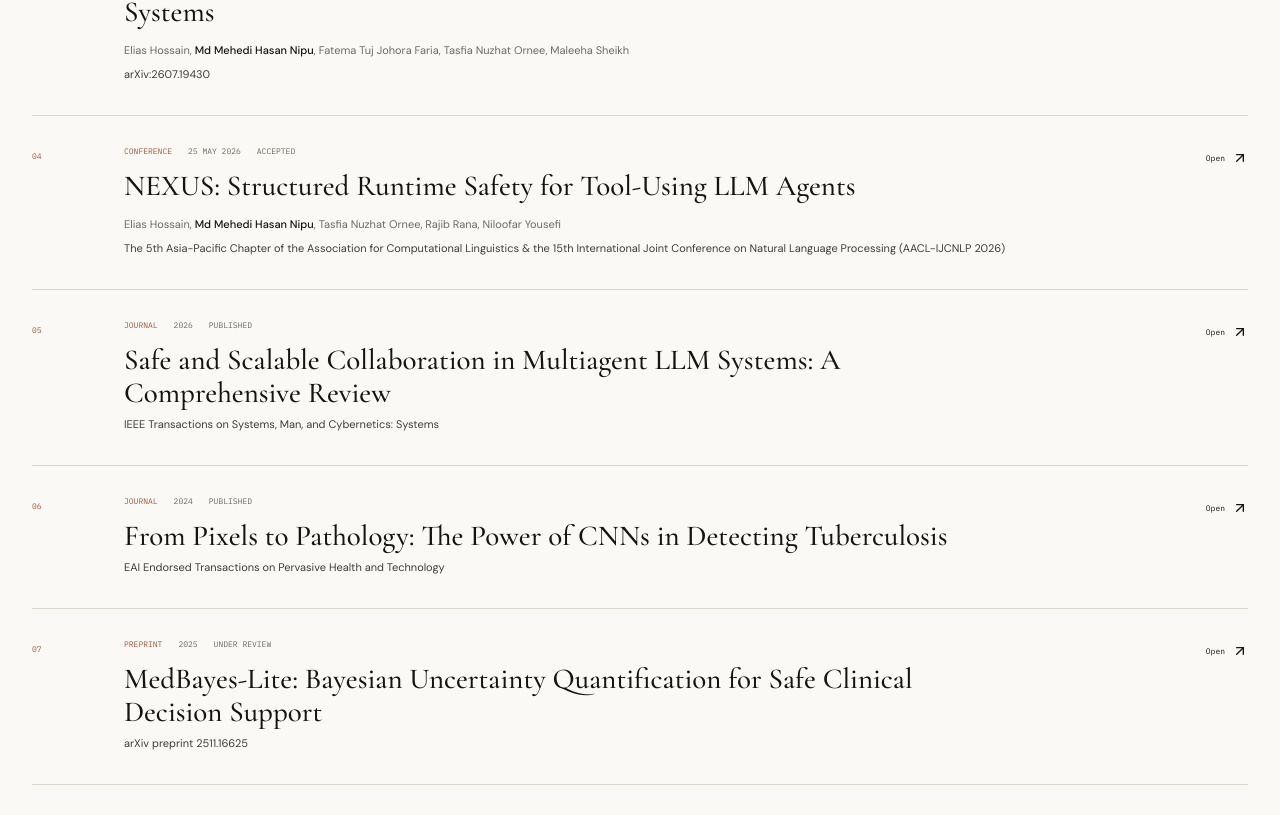
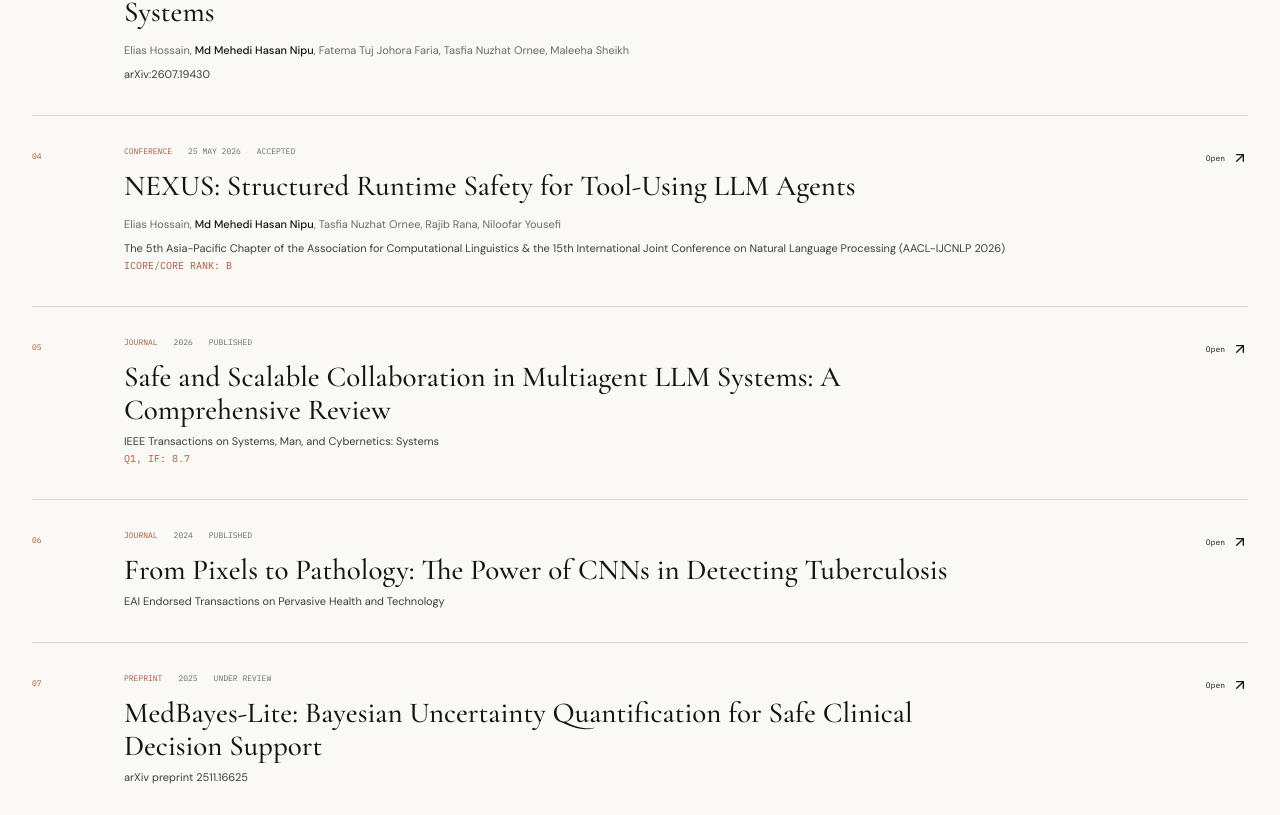
Before and after one commit to Notmeher/Notmeher.github.io, a Next.js app: page /research in a window 1280 px wide. Shown: the part 1285-2100 px from the top of the page. Built offline with nearby package versions, Linux system fonts and the light colour scheme.

Commit message:
feat: add impact factor and core rank to publication details

```diff
--- a/src/components/research-archive.module.css
+++ b/src/components/research-archive.module.css
@@ -170,6 +170,14 @@
   font-size: 11px;
 }
 
+.ranking {
+  margin-top: 4px;
+  color: var(--coral-dark);
+  font-family: var(--font-mono);
+  font-size: 10px;
+  text-transform: uppercase;
+}
+
 .item > a {
   display: inline-flex;
   align-items: center;
--- a/src/components/research-archive.tsx
+++ b/src/components/research-archive.tsx
@@ -111,6 +111,13 @@ export function ResearchArchive() {
                   </p>
                 ) : null}
                 <p className={styles.venue}>{publication.venue}</p>
+                {publication.impactFactor || publication.coreRank ? (
+                  <p className={styles.ranking}>
+                    {[publication.impactFactor, publication.coreRank]
+                      .filter(Boolean)
+                      .join(" · ")}
+                  </p>
+                ) : null}
               </div>
 
               {publication.href ? (
--- a/src/data/portfolio.ts
+++ b/src/data/portfolio.ts
@@ -45,6 +45,8 @@ export type Publication = {
   publishedDate?: string;
   authors?: string[];
   href?: string;
+  impactFactor?: string;
+  coreRank?: string;
 };
 
 export const experience: Experience[] = [
@@ -525,6 +527,7 @@ export const publications: Publication[] = [
       "The 5th Asia-Pacific Chapter of the Association for Computational Linguistics & the 15th International Joint Conference on Natural Language Processing (AACL-IJCNLP 2026)",
     status: "Accepted",
     publishedDate: "25 May 2026",
+    coreRank: "ICORE/CORE Rank: B",
     authors: [
       "Elias Hossain",
       "Md Mehedi Hasan Nipu",
@@ -542,6 +545,7 @@ export const publications: Publication[] = [
     venue: "IEEE Transactions on Systems, Man, and Cybernetics: Systems",
     status: "Published",
     href: "https://ieeexplore.ieee.org/abstract/document/11598769",
+    impactFactor: "Q1, IF: 8.7",
   },
   {
     category: "Journal",
```
